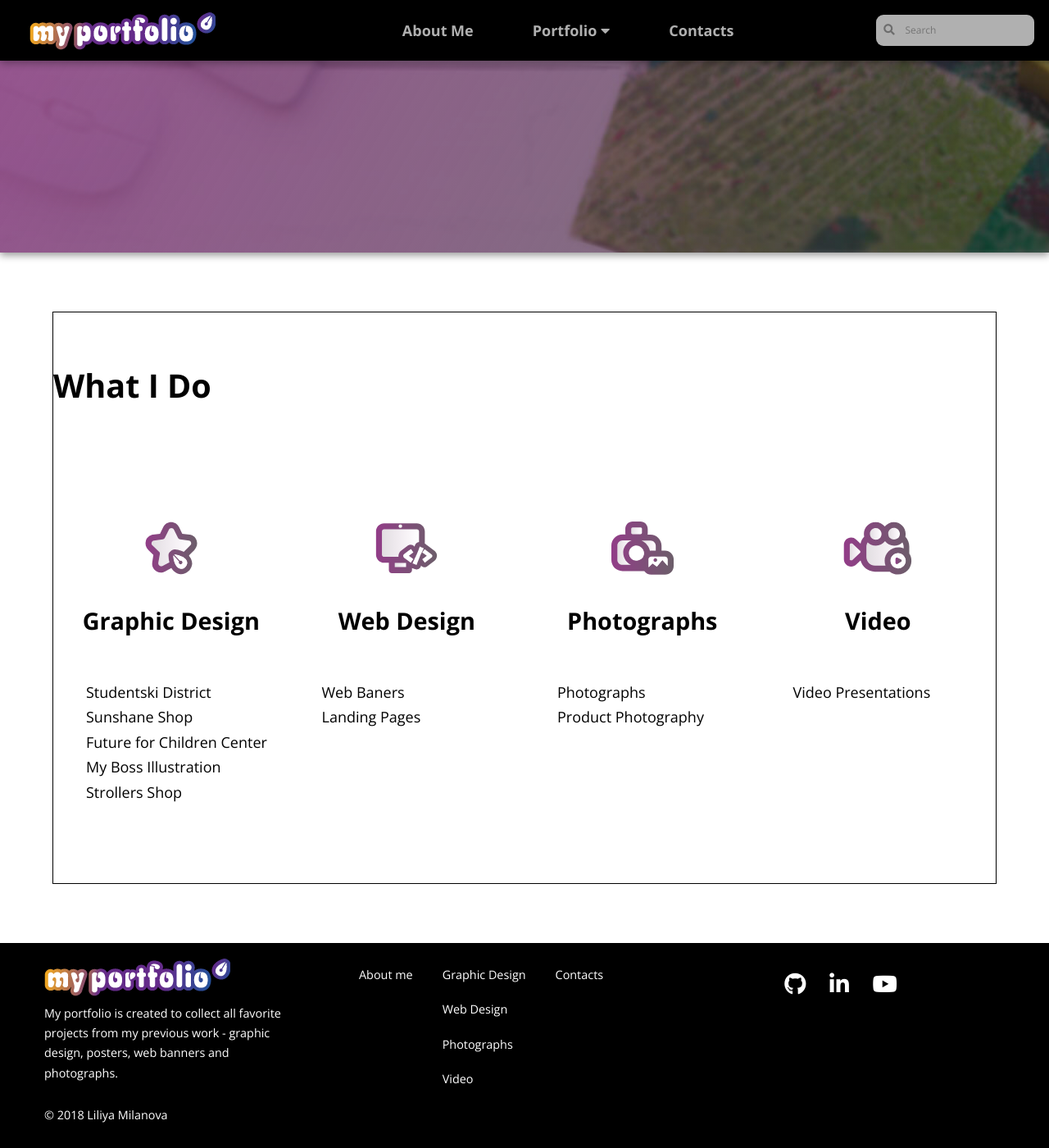
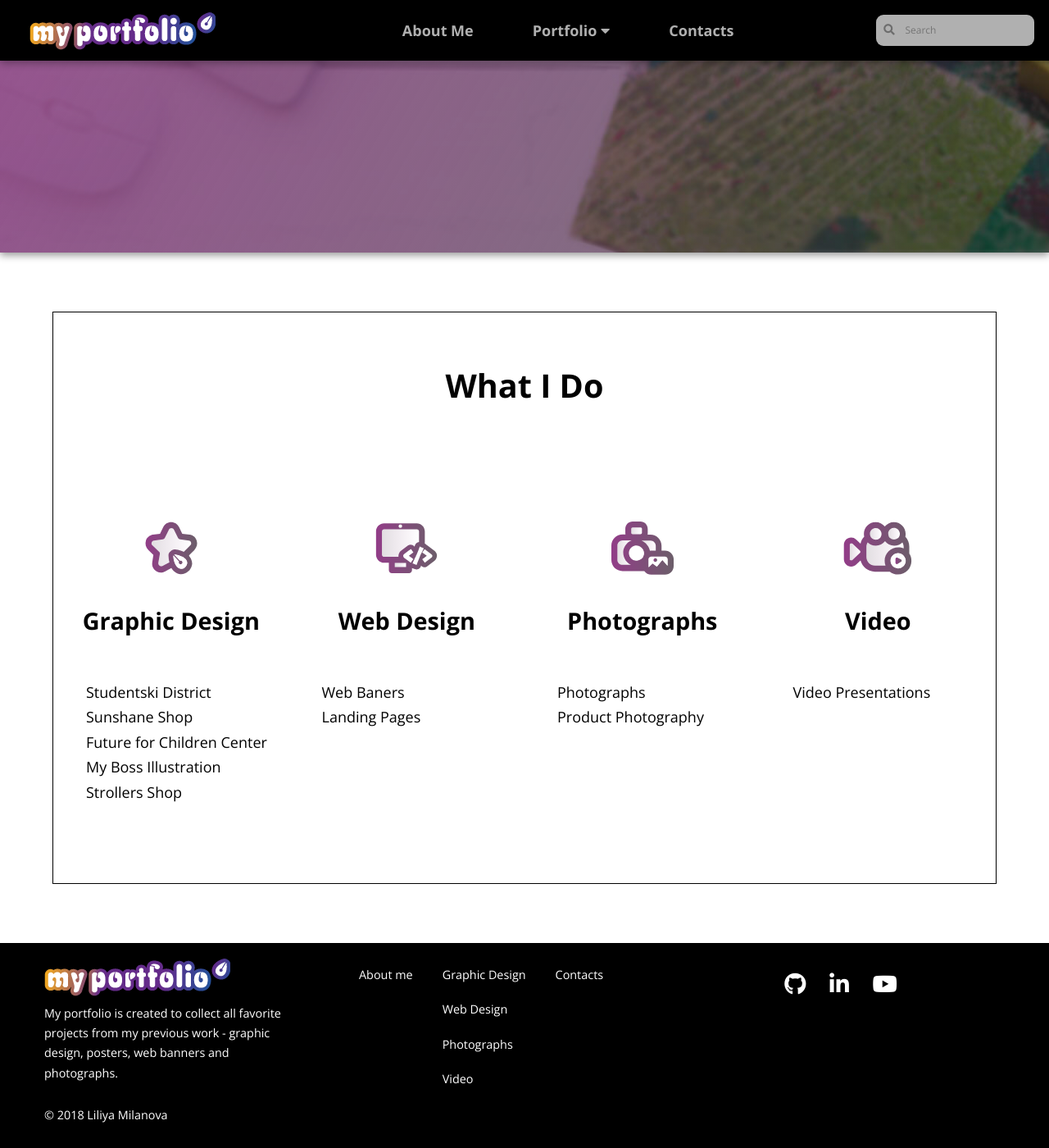
Before and after one commit to LiliyaMilanova/myportfolio, a Jekyll site: the page built from index.html, in a window 1280 px wide and 1400 px high, scrolled down 393 px. Shown: the whole window at 82% size. Built offline with Jekyll 4.4.1, drawn with Linux system fonts in a browser that asks for light colours; nearby versions of some CDN libraries.

Commit message:
Update styles.css

```diff
--- a/css/styles.css
+++ b/css/styles.css
@@ -78,10 +78,6 @@ body {
     background: rgb(249, 174, 24);
 }
 
-#curcle h1 {
-text-align: center;
-}
-
 #button-404 {
     align-self: center;
     margin: 0.5rem 1rem 7rem 1rem;
@@ -93,6 +89,10 @@ text-align: center;
     margin: 4rem auto;
     width: 90%;
     border: 1px solid #000000;
+}
+
+.wrap h1 {
+text-align: center;
 }
 
 .wrap-content {
```
